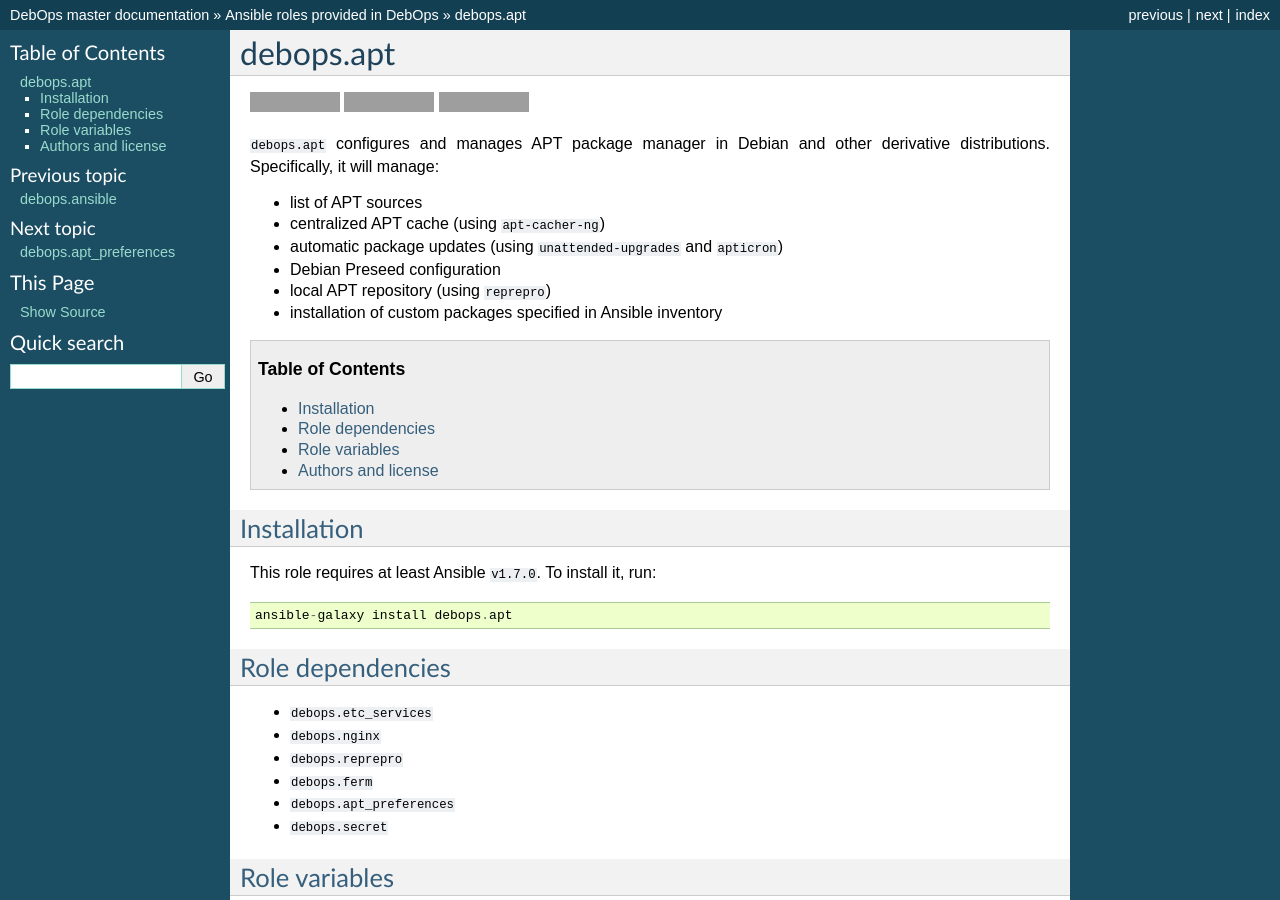
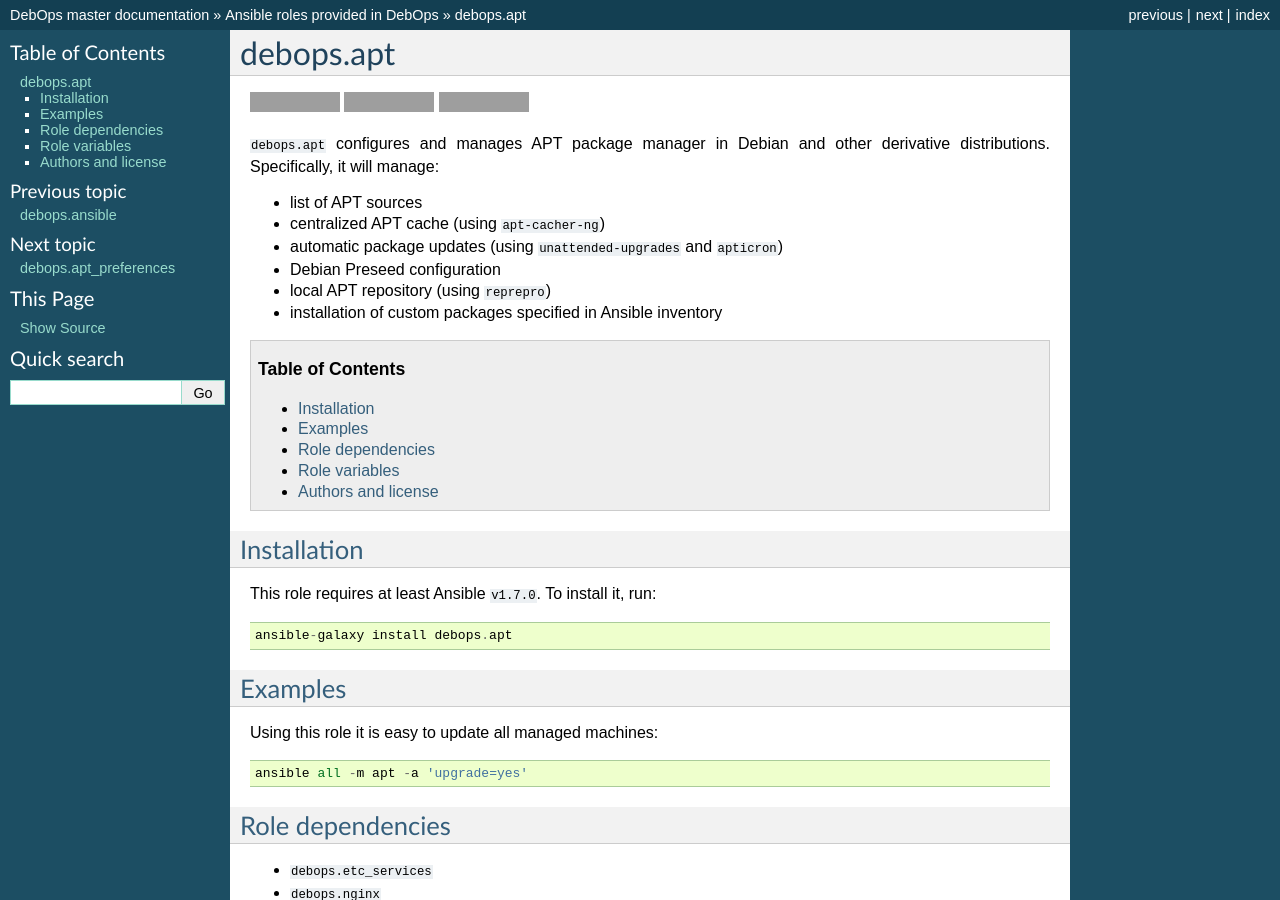
Before and after one commit to debops/docs, a Sphinx documentation site: the page built from docs/ansible/roles/debops.apt.rst, in a window 1280 px wide and 900 px high. Built offline with Sphinx 7.4.7, drawn with Linux system fonts in a browser that asks for light colours; grey boxes are pictures that could not be loaded.

Commit message:
Add example for how to  update all managed machines.

```diff
--- a/docs/ansible/roles/debops.apt.rst
+++ b/docs/ansible/roles/debops.apt.rst
@@ -35,6 +35,14 @@
 This role requires at least Ansible ``v1.7.0``. To install it, run::
 
     ansible-galaxy install debops.apt
+
+
+Examples
+~~~~~~~~~
+
+Using this role it is easy to update all managed machines::
+
+  ansible all -m apt -a 'upgrade=yes'
 
 
 Role dependencies
```
